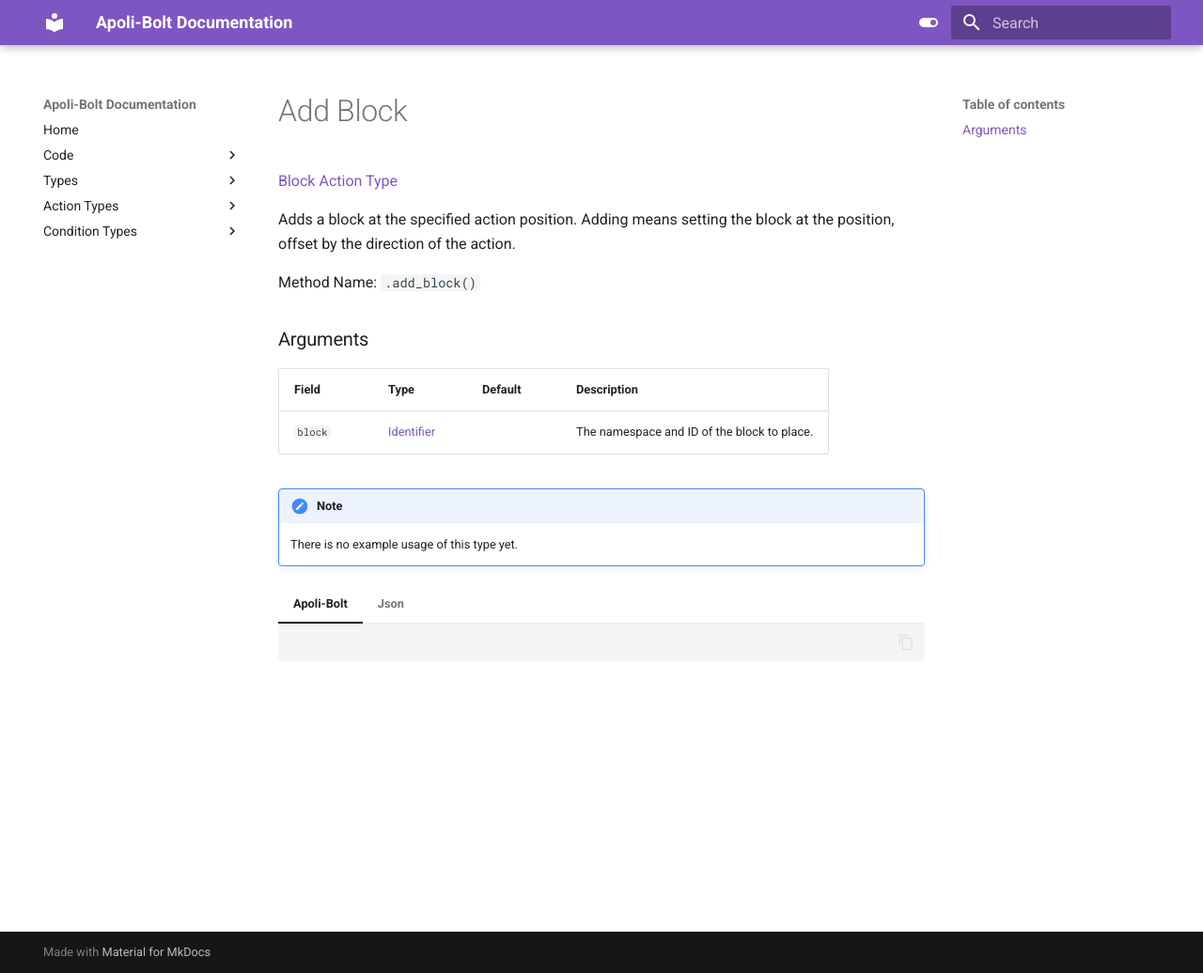
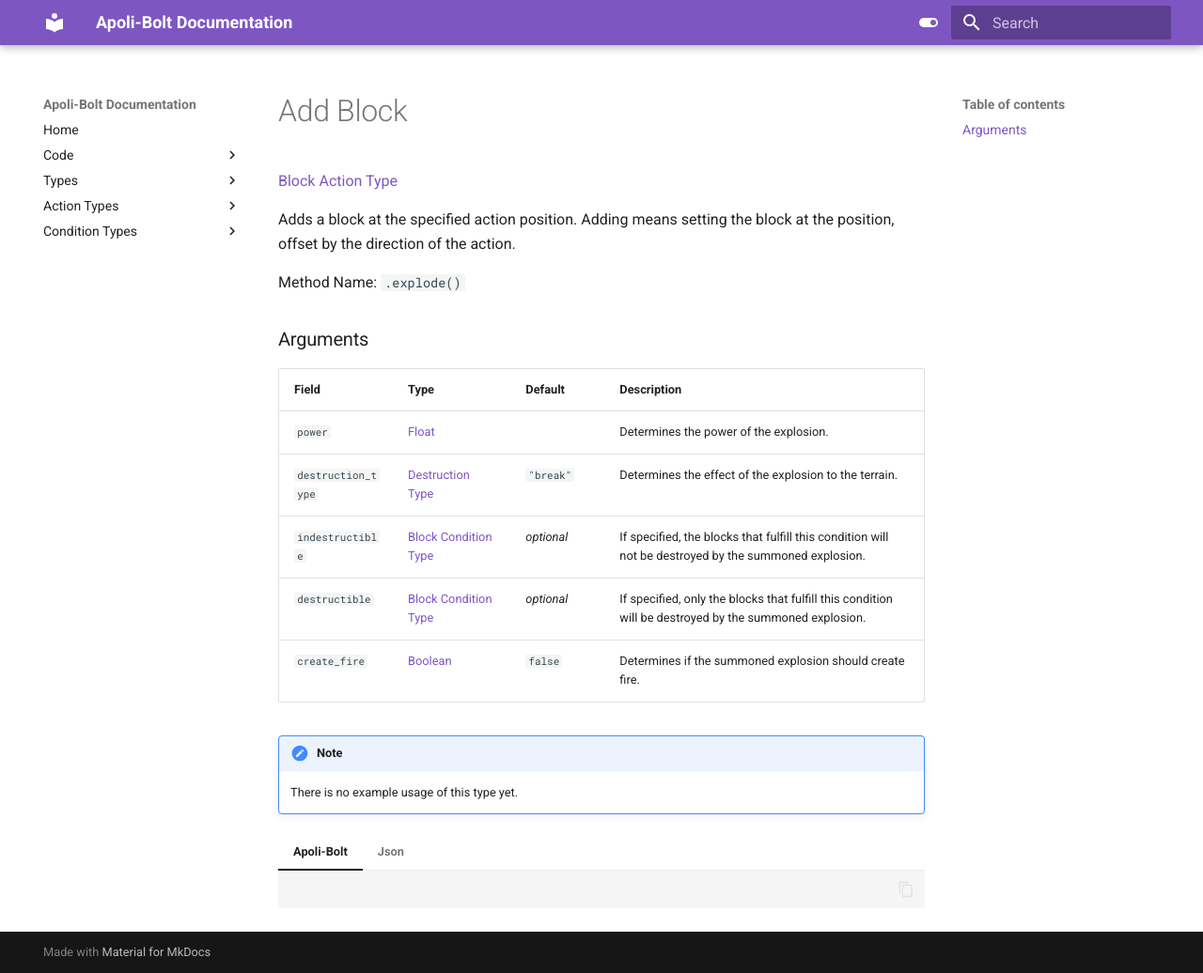
Before and after one commit to ThatRobin/apoli-bolt-docs, an MkDocs documentation site: the page built from docs/block_action_types/explode.md, in a window 1280 px wide and 1036 px high. Shown: the whole window at 94% size. Built offline with MkDocs 1.6.1 and Material for MkDocs 9.7.7, drawn with Linux system fonts in a browser that asks for light colours.

Commit message:
Added block actions

```diff
--- a/docs/block_action_types/explode.md
+++ b/docs/block_action_types/explode.md
@@ -9,14 +9,18 @@ date: 2024-08-25
 
 Adds a block at the specified action position. Adding means setting the block at the position, offset by the direction of the action.
 
-Method Name: `.add_block()`
+Method Name: `.explode()`
 
 
 ### Arguments
 
 | Field   | Type                                      | Default | Description                                 |
 |---------|-------------------------------------------|----------|---------------------------------------------|
-| `block` | [Identifier](../data_types/identifier.md) |          | The namespace and ID of the block to place. |
+| `power` | [Float](../data_types/float.md) |          | Determines the power of the explosion. |
+| `destruction_type` | [Destruction Type](../data_types/destruction_type.md) | `"break"` | Determines the effect of the explosion to the terrain. |
+| `indestructible` | [Block Condition Type](../block_condition_types.md) | *optional* | If specified, the blocks that fulfill this condition will not be destroyed by the summoned explosion. |
+| `destructible` | [Block Condition Type](../block_condition_types.md) | *optional* | If specified, only the blocks that fulfill this condition will be destroyed by the summoned explosion. |
+| `create_fire` | [Boolean](../data_types/boolean.md) | `false` | Determines if the summoned explosion should create fire. |
 
 
 !!! Note
```
Also changed, not shown: docs/block_action_types.md (+4 -0 lines), docs/block_action_types/bonemeal.md (+3 -3 lines), docs/block_action_types/execute_command.md (deleted, +0 -32 lines), docs/block_action_types/set_block.md (+4 -4 lines), docs/block_action_types/spawn_entity.md (deleted).
